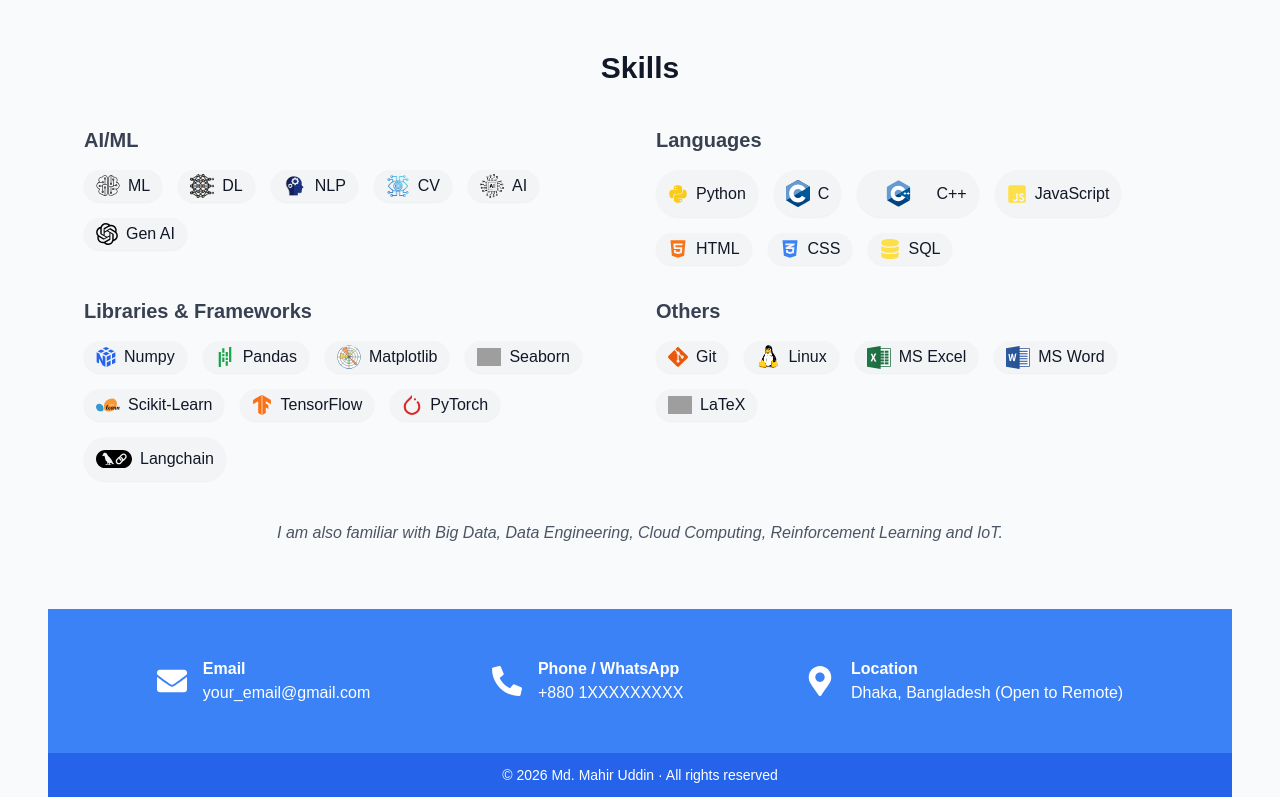
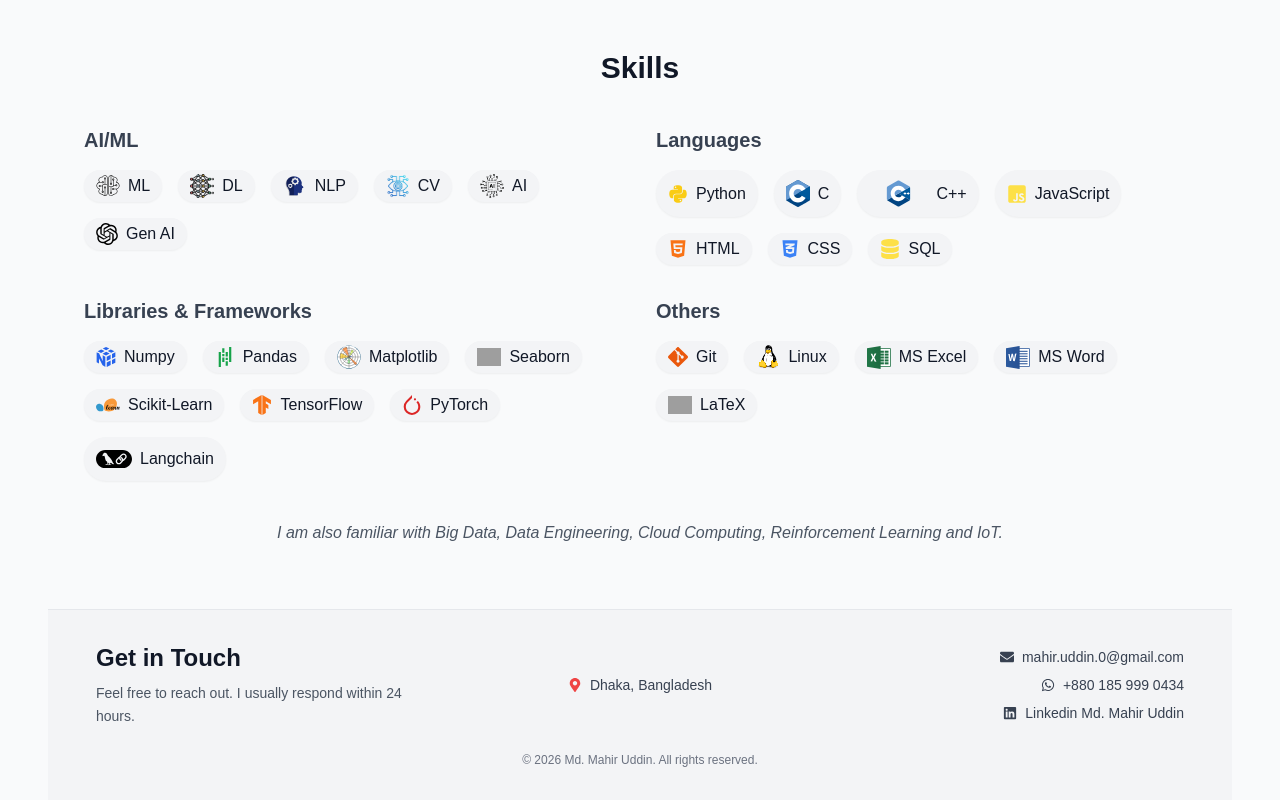
Before and after one commit to Mahir-Uddin0/portfolio_website, a Next.js app: page / in a window 1280 px wide. Shown: the part 642-1442 px from the top of the page. Built offline with nearby package versions, Linux system fonts and the light colour scheme; grey boxes are pictures that could not be loaded.

Commit message:
updated contacts section

```diff
--- a/components/contact.js
+++ b/components/contact.js
@@ -1,44 +1,72 @@
-import { FaEnvelope, FaPhoneAlt, FaMapMarkerAlt } from "react-icons/fa";
+import { FaEnvelope, FaLinkedin, FaMapMarkerAlt, FaWhatsapp } from "react-icons/fa";
 
 export default function Contact() {
   return (
     <section
       id="contact"
-      className="w-full bg-blue-500 dark:bg-blue-800 text-white"
+      className="w-full bg-gray-100 dark:bg-gray-950 border-t border-gray-200 dark:border-gray-800"
     >
-      <div className="max-w-6xl mx-auto px-6 md:px-12 py-12 flex flex-col md:flex-row justify-around items-center gap-8">
+      <div className="max-w-7xl mx-auto px-6 md:px-12 py-8">
 
-        {/* Email */}
-        <div className="flex items-center gap-4">
-          <FaEnvelope className="text-2xl md:text-3xl" />
-          <div className="text-sm md:text-base">
-            <h3 className="font-semibold">Email</h3>
-            <p>your_email@gmail.com</p>
+        {/* Main Grid */}
+        <div className="grid grid-cols-1 md:grid-cols-3 gap-8 items-center">
+
+          {/* Column 1: Intro */}
+          <div>
+            <h2 className="text-2xl font-bold text-gray-900 dark:text-white mb-2">
+              Get in Touch
+            </h2>
+            <p className="text-gray-600 dark:text-gray-400 text-sm leading-relaxed">
+              Feel free to reach out.
+              I usually respond within 24 hours.
+            </p>
+          </div>
+
+          {/* Column 2: Address (Centered) */}
+          <div className="flex items-center justify-start md:justify-center">
+            <div className="flex items-center gap-2 text-gray-700 dark:text-gray-300 text-sm font-medium">
+              <FaMapMarkerAlt className="text-red-500 dark:text-red-400" />
+              Dhaka, Bangladesh
+            </div>
+          </div>
+
+          {/* Column 3: Contact Links */}
+          <div className="flex flex-col gap-2 md:items-end text-sm font-medium text-gray-700 dark:text-gray-300">
+            <a
+              href="mailto:your_email@gmail.com"
+              className="flex items-center gap-2 hover:text-indigo-600 dark:hover:text-indigo-400 transition"
+            >
+              <FaEnvelope />
+              mahir.uddin.0@gmail.com
+            </a>
+
+            <a
+              href="https://wa.me/8801859990434"
+              target="_blank"
+              rel="noreferrer"
+              className="flex items-center gap-2 hover:text-green-500 transition"
+            >
+              <FaWhatsapp />
+              +880 185 999 0434
+            </a>
+
+            <a
+              href="https://www.linkedin.com/in/mahir-uddin-b1aa1a156/"
+              target="_blank"
+              rel="noreferrer"
+              className="flex items-center gap-2 hover:text-indigo-600 dark:hover:text-indigo-400 transition"
+            >
+              <FaLinkedin />
+              Linkedin Md. Mahir Uddin
+            </a>
           </div>
         </div>
 
-        {/* Phone / WhatsApp */}
-        <div className="flex items-center gap-4">
-          <FaPhoneAlt className="text-2xl md:text-3xl" />
-          <div className="text-sm md:text-base">
-            <h3 className="font-semibold">Phone / WhatsApp</h3>
-            <p>+880 1XXXXXXXXX</p>
-          </div>
+        {/* Footer */}
+        <div className="mt-6 text-center text-xs text-gray-500 dark:text-gray-500">
+          © {new Date().getFullYear()} Md. Mahir Uddin. All rights reserved.
         </div>
 
-        {/* Location */}
-        <div className="flex items-center gap-4">
-          <FaMapMarkerAlt className="text-2xl md:text-3xl" />
-          <div className="text-sm md:text-base">
-            <h3 className="font-semibold">Location</h3>
-            <p>Dhaka, Bangladesh (Open to Remote)</p>
-          </div>
-        </div>
-      </div>
-
-      {/* Footer */}
-      <div className="bg-blue-600 dark:bg-blue-800 text-center py-3 text-xs md:text-sm text-white">
-        © {new Date().getFullYear()} Md. Mahir Uddin · All rights reserved
       </div>
     </section>
   );
```
